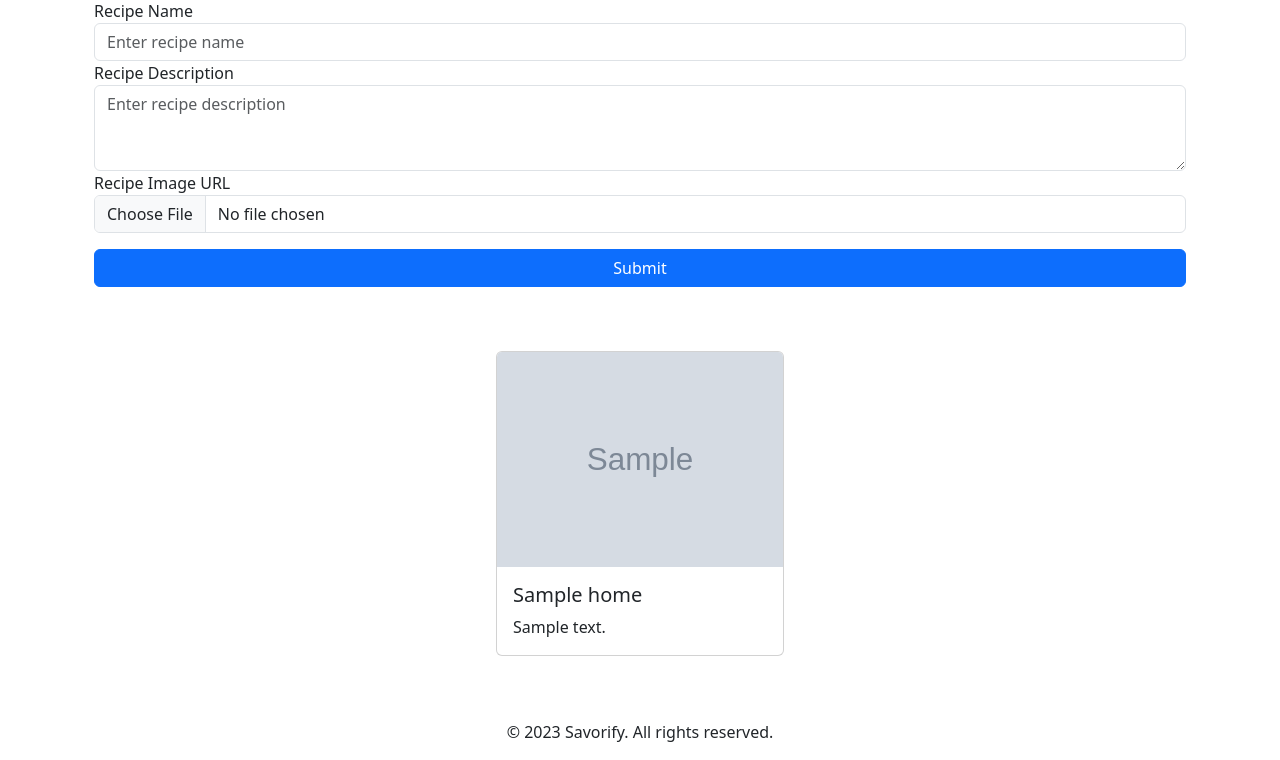
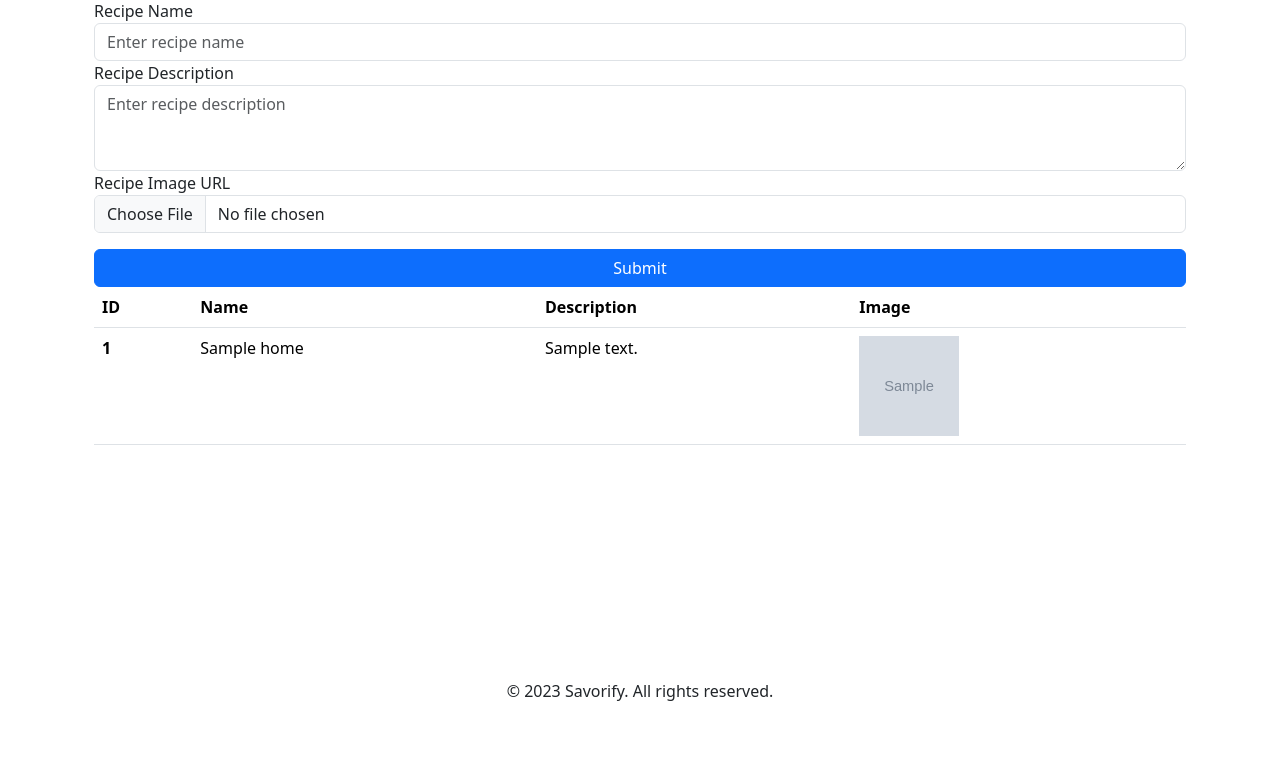
Before and after one commit to AlzyWelzy/Savorify, a Django app: page /add/ in a window 1280 px wide. Shown: the part 129-889 px from the top of the page. After the commit the page ends 830 px from the top, so only its background shows below. Run offline with Django 4.2, Linux system fonts and the light colour scheme; tables that the repository leaves empty hold one stand-in row (values such as "Sample post"); grey boxes marked "Sample" are stand-in pictures.

Commit message:
fixed the list

```diff
--- a/home/templates/index.html
+++ b/home/templates/index.html
@@ -40,22 +40,34 @@
     <button type="submit" class="btn btn-primary mt-3 w-100">Submit</button>
   </form>
 
-  <section class="mt-5 mb-5 d-flex justify-content-center">
+  <section>
+    <table class="table">
+      <thead>
+        <tr>
+          <th scope="col">ID</th>
+          <th scope="col">Name</th>
+          <th scope="col">Description</th>
+          <th scope="col">Image</th>
+        </tr>
+      </thead>
+      <tbody>
         {% for recipe in recipes %}
-
-    <div class="card m-3" style="width: 18rem">
+        <tr>
+          <th scope="row">{{recipe.id}}</th>
+          <td>{{recipe.recipe_name}}</td>
+          <td>{{recipe.recipe_description}}</td>
+          <td>
             <img
               src="{{recipe.recipe_image.url}}"
-        class="card-img-top"
               alt="{{recipe.recipe_name}}"
+              width="100"
+              height="100"
             />
-      <div class="card-body">
-        <h5 class="card-title">{{recipe.recipe_name}}</h5>
-        <p class="card-text">{{recipe.recipe_description}}</p>
-      </div>
-    </div>
-
+          </td>
+        </tr>
         {% endfor %}
+      </tbody>
+    </table>
   </section>
 </main>
 
```
Lines whose indentation alone changed are shown as unchanged.
